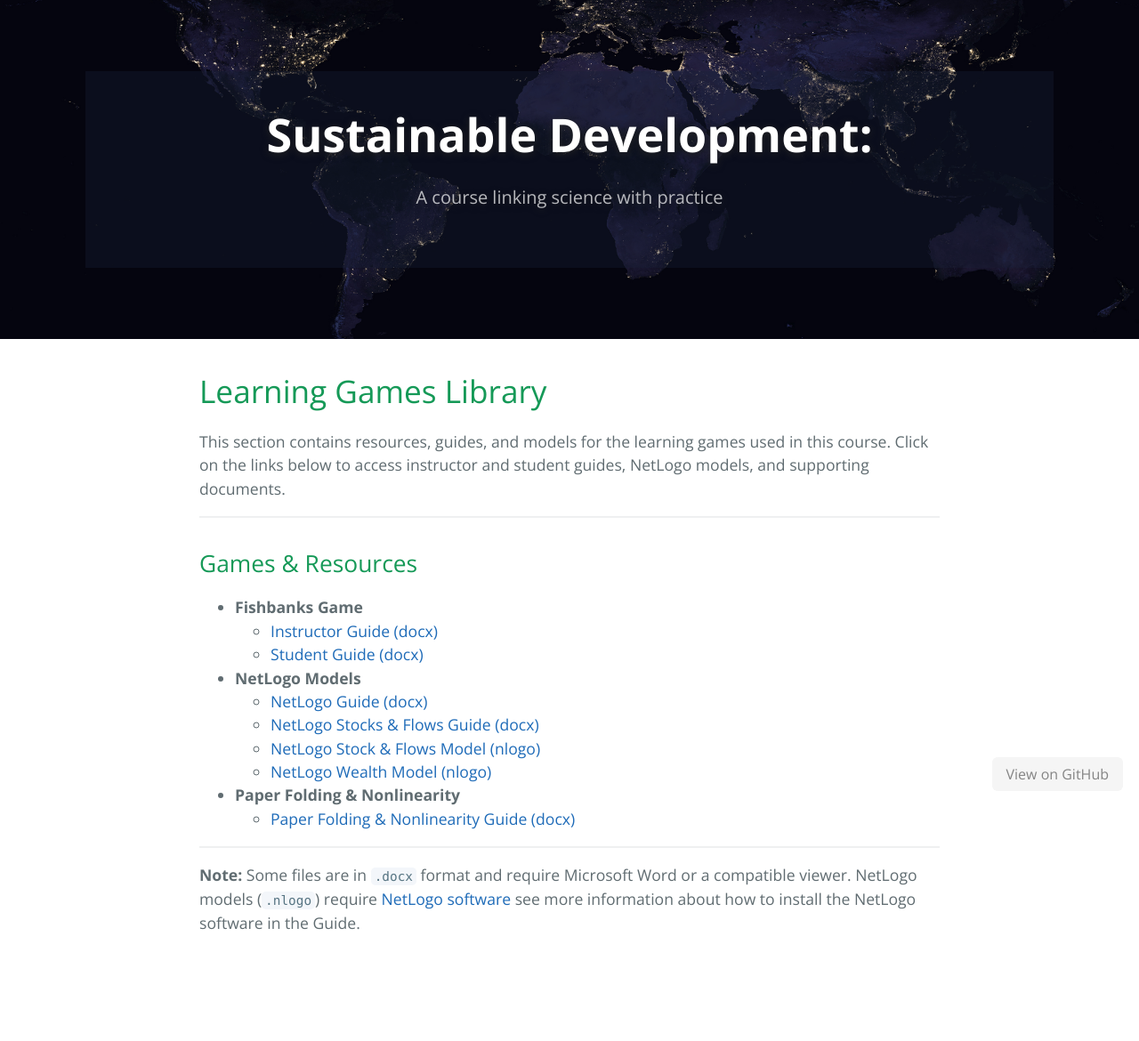
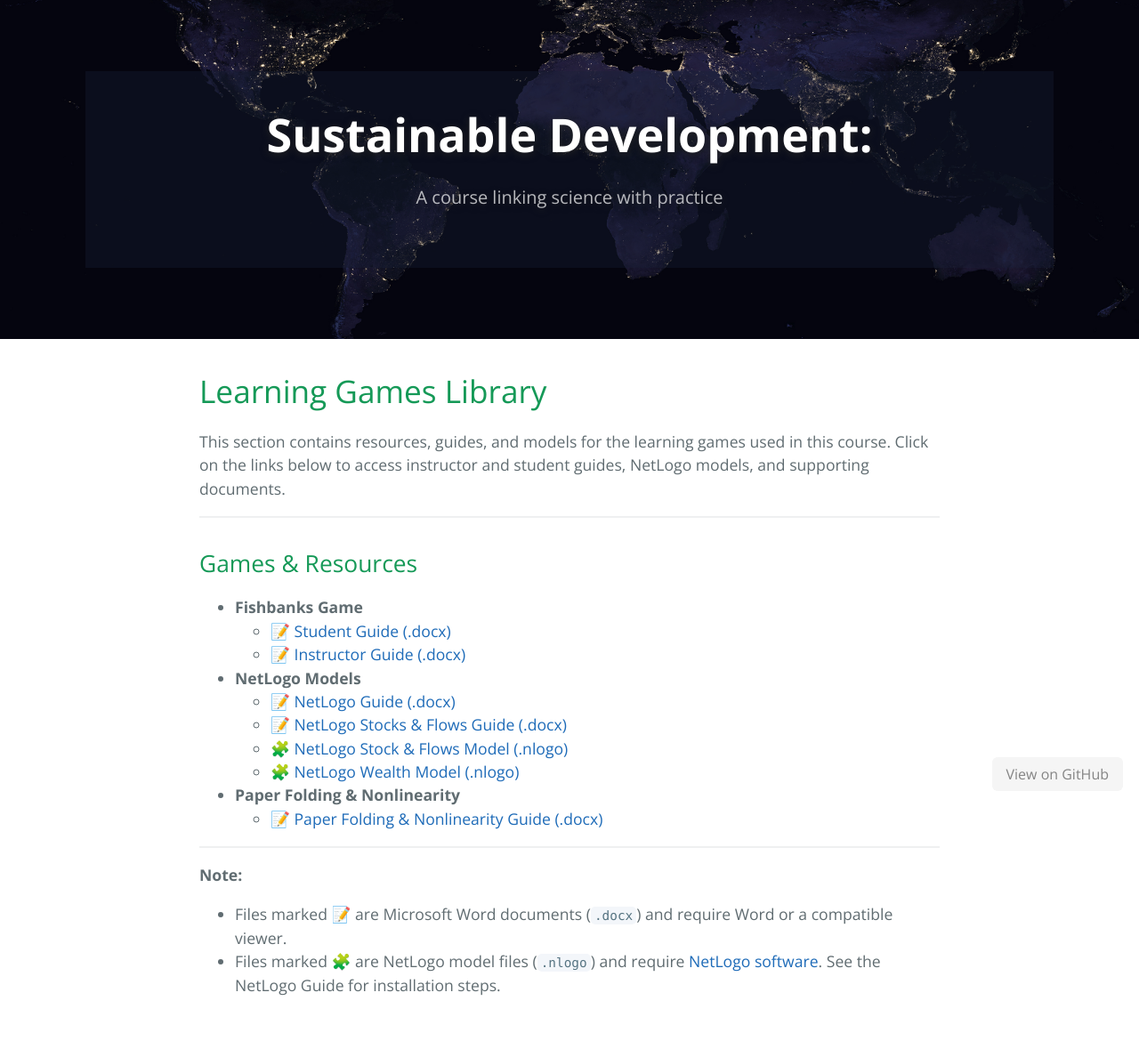
Before and after one commit to agharley/sustdev, a Jekyll site: the page built from course-library/learning-games/index.md, in a window 1280 px wide. Shown: the whole page at 89% size. Built offline with Jekyll 4.4.1, drawn with Linux system fonts in a browser that asks for light colours; our own code applies the rules of GitHub Pages for plain Markdown files; before the commit the page ends 1100 px from its top, so only the background shows below that.

Commit message:
Update index.md
adding icons for file types

```diff
--- a/course-library/learning-games/index.md
+++ b/course-library/learning-games/index.md
@@ -7,18 +7,20 @@ This section contains resources, guides, and models for the learning games used
 ## Games & Resources
 
 - **Fishbanks Game**
-  - [Instructor Guide (docx)](fishbanks-instructors.docx)
-  - [Student Guide (docx)](fishbanks-students.docx)
+  - 📝 [Student Guide (.docx)](fishbanks-students.docx)
+  - 📝 [Instructor Guide (.docx)](fishbanks-instructors.docx)
 
 - **NetLogo Models**
-  - [NetLogo Guide (docx)](netlogo-guide-v2.docx)
-  - [NetLogo Stocks & Flows Guide (docx)](netlogo-stocks-flows.docx)
-  - [NetLogo Stock & Flows Model (nlogo)](Netlogo%20Stock...lows%20v6.nlogo)
-  - [NetLogo Wealth Model (nlogo)](Netlogo%20Wealt...ted%20v3b.nlogo)
+  - 📝 [NetLogo Guide (.docx)](netlogo-guide-v2.docx)
+  - 📝 [NetLogo Stocks & Flows Guide (.docx)](netlogo-stocks-flows.docx)
+  - 🧩 [NetLogo Stock & Flows Model (.nlogo)](Netlogo%20Stock...lows%20v6.nlogo)
+  - 🧩 [NetLogo Wealth Model (.nlogo)](Netlogo%20Wealt...ted%20v3b.nlogo)
 
 - **Paper Folding & Nonlinearity**
-  - [Paper Folding & Nonlinearity Guide (docx)](paper-folding...-linearity.docx)
+  - 📝 [Paper Folding & Nonlinearity Guide (.docx)](paper-folding...-linearity.docx)
 
 ---
 
-**Note:** Some files are in `.docx` format and require Microsoft Word or a compatible viewer. NetLogo models (`.nlogo`) require [NetLogo software](https://ccl.northwestern.edu/netlogo/) see more information about how to install the NetLogo software in the Guide.
+**Note:**
+- Files marked 📝 are Microsoft Word documents (`.docx`) and require Word or a compatible viewer.
+- Files marked 🧩 are NetLogo model files (`.nlogo`) and require [NetLogo software](https://ccl.northwestern.edu/netlogo/). See the NetLogo Guide for installation steps.
```
